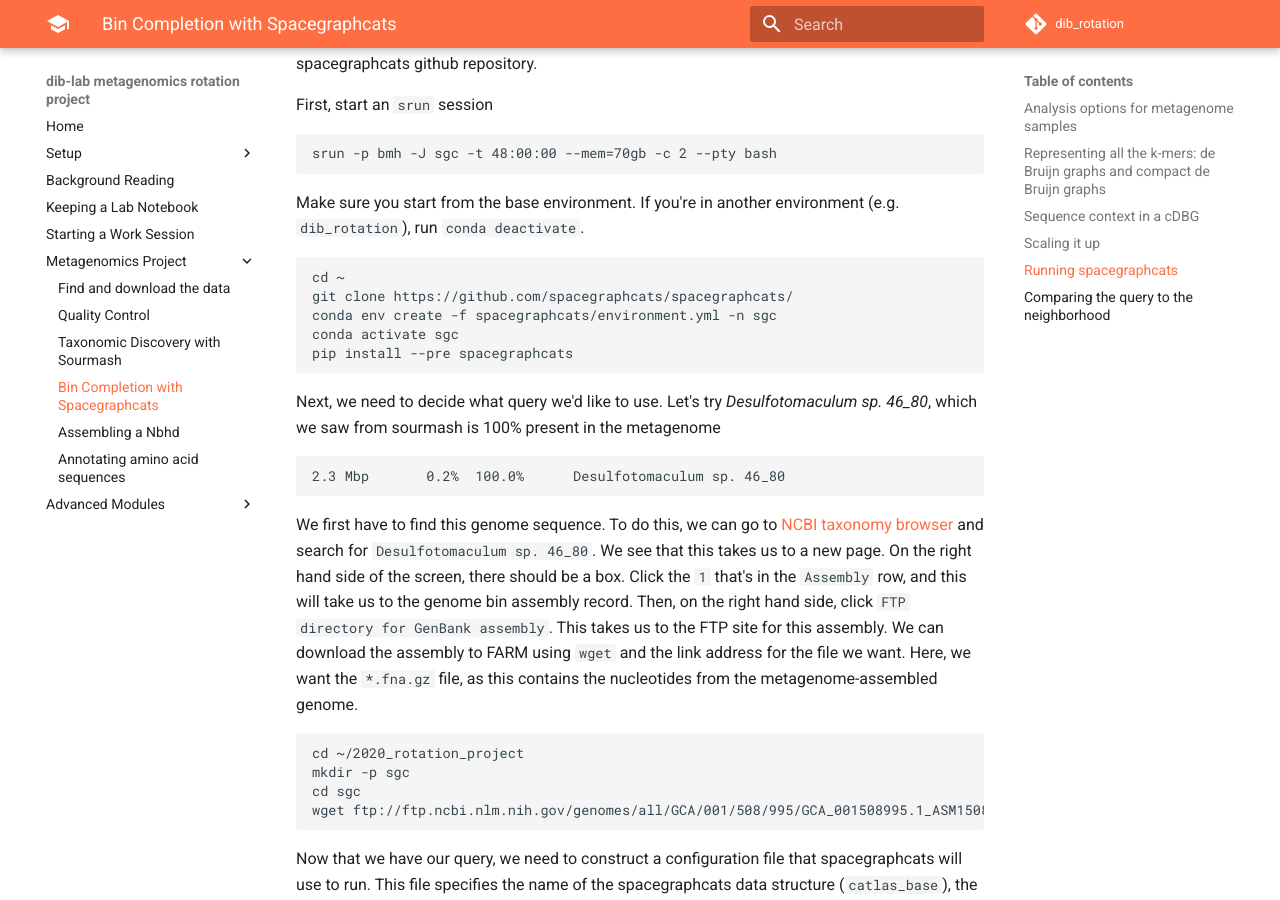
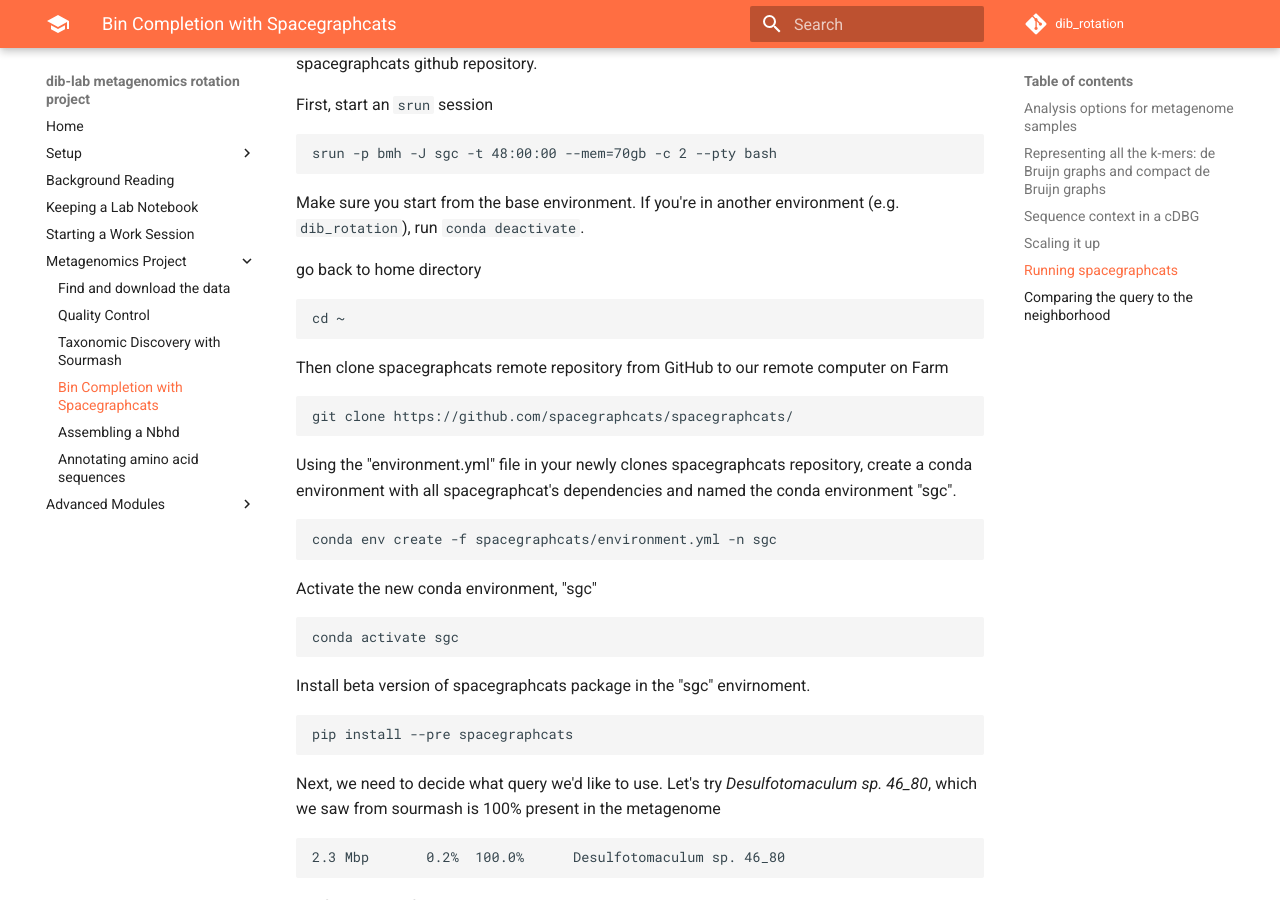
Before and after one commit to dib-lab/dib_rotation, an MkDocs documentation site: the page built from doc/08_bin_completion_with_spacegraphcats.md, in a window 1280 px wide and 900 px high, scrolled down 6040 px. Built offline with MkDocs 1.6.1 and Material for MkDocs 9.7.7, drawn with Linux system fonts in a browser that asks for light colours; comment, search, counter and statistics services are not loaded.

Commit message:
[MRG]clarify and explain codes in "Bin Completion with Spacegraphcats" (#73)
* clarify and explain codes in "dib-lab metagenomics rotation project Bin Completion with Spacegraphcats"

* Update doc/08_bin_completion_with_spacegraphcats.md

Co-authored-by: ccbaumler <63077899+ccbaumler@users.noreply.github.com>

---------

Co-authored-by: ccbaumler <63077899+ccbaumler@users.noreply.github.com>

````diff
--- a/doc/08_bin_completion_with_spacegraphcats.md
+++ b/doc/08_bin_completion_with_spacegraphcats.md
@@ -166,14 +166,26 @@
 Make sure you start from the base environment.
 If you're in another environment (e.g. `dib_rotation`), run `conda deactivate`.
 
+go back to home directory
 ```
 cd ~
+```
+Then clone spacegraphcats remote repository from GitHub to our remote computer on Farm
+```
 git clone https://github.com/spacegraphcats/spacegraphcats/
+```
+Using the "environment.yml" file in your newly clones spacegraphcats repository, create a conda environment with all spacegraphcat's dependencies and named the conda environment "sgc".
+```
 conda env create -f spacegraphcats/environment.yml -n sgc
+```
+Activate the new conda environment, "sgc"
+```
 conda activate sgc
+```
+Install beta version of spacegraphcats package in the "sgc" envirnoment.
+```
 pip install --pre spacegraphcats
 ```
-
 Next, we need to decide what query we'd like to use.
 Let's try *Desulfotomaculum sp. 46_80*, which we saw from sourmash is 100% present in the metagenome
 
````
